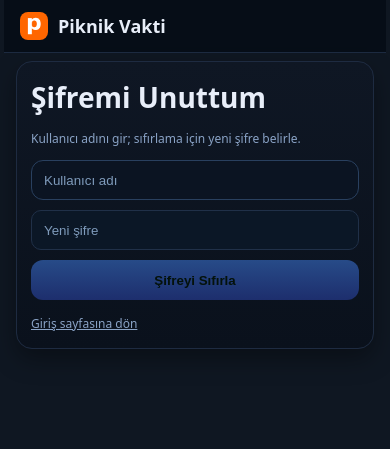
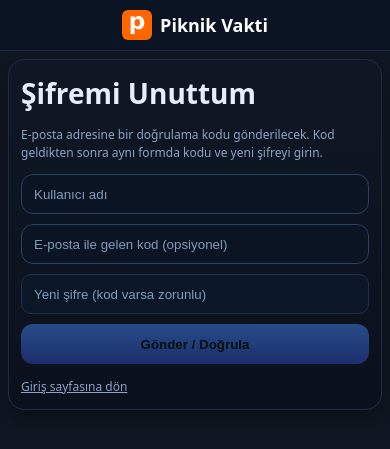
Before and after one commit to mnuri0008/picnic_1.0.1.3, a Python web app: template templates/auth_forgot.html in a window 390 px wide. Shown: the top 449 px of the page. Run offline with Jinja, Linux system fonts and the light colour scheme; the template is opened without the code that fills it, so the values that code supplies are empty.

Commit message:
Add files via upload

```diff
--- a/static/app.css
+++ b/static/app.css
@@ -94,3 +94,79 @@ input:focus{border-color:#6a8cff; box-shadow:0 0 0 2px rgba(106,140,255,.15)}
 /* Auth screens */
 .container.narrow{max-width:520px;margin:0 auto}
 .container.narrow .card{margin-top:18px}
+
+
+/* === Mobile Navbar Update (v2) === */
+.navbar.mobile{
+  display:flex;
+  justify-content:center;
+  align-items:center;
+  padding:10px 0;
+  background:#0b1422;
+  position:sticky;
+  top:0;
+  z-index:999;
+  border-bottom:1px solid #1c2a40;
+}
+.navbar.mobile .brand.center{
+  display:flex;
+  flex-direction:row;
+  align-items:center;
+  gap:8px;
+  font-size:20px;
+  font-weight:700;
+  color:#fff;
+  text-decoration:none;
+}
+.navbar.mobile .brand.center:hover{opacity:.85; transform:translateY(-1px);}
+.navbar.mobile .brand.center img{
+  width:30px;
+  height:30px;
+  border-radius:6px;
+}
+
+@media (max-width:600px){
+  body{font-size:15px;}
+  .container{padding:0 10px; max-width:600px; margin:0 auto;}
+  .card{margin:10px 0; padding:12px;}
+  .navbar.mobile .brand.center span{font-size:18px;}
+}
+
+
+
+/* === Mobile Navbar Update v2 === */
+.navbar.mobile{
+  display:flex;
+  justify-content:center;
+  align-items:center;
+  padding:10px 0;
+  background:#0b1422;
+  position:sticky;
+  top:0;
+  z-index:999;
+  border-bottom:1px solid #1c2a40;
+}
+
+.navbar.mobile .brand.center{
+  display:flex;
+  flex-direction:row;
+  align-items:center;
+  gap:8px;
+  font-size:20px;
+  font-weight:700;
+  color:#fff;
+  text-decoration:none;
+}
+.navbar.mobile .brand.center img{
+  width:30px;
+  height:30px;
+  border-radius:6px;
+}
+
+@media (max-width:600px){
+  body{font-size:15px;}
+  .container{padding:0 10px;}
+  .card{margin:10px 0;padding:12px;}
+  .navbar.mobile .brand.center span{font-size:18px;}
+  .container.narrow{max-width:100%;padding:0 8px;}
+}
--- a/templates/auth_forgot.html
+++ b/templates/auth_forgot.html
@@ -8,22 +8,23 @@
 </head>
 <body>
 <div class="container narrow">
-  <div class="navbar">
-    <div class="brand">
+  <div class="navbar navbar mobile">
+    <a href="/" class="brand center">
       <img src="{{ url_for('static', filename='icons/picnic-icon-192.png') }}" alt="icon">
       <span>Piknik Vakti</span>
-    </div>
+    </a>
   </div>
   <div class="card">
     <h1 style="margin:0 0 6px">Şifremi Unuttum</h1>
-    <p class="small">Kullanıcı adını gir; sıfırlama için yeni şifre belirle.</p>
+    <p class="small">E‑posta adresine bir doğrulama kodu gönderilecek. Kod geldikten sonra aynı formda kodu ve yeni şifreyi girin.</p>
     {% if error %}<div class="small" style="color:#ffb4b4;margin-bottom:8px">{{ error }}</div>{% endif %}
     {% if ok %}<div class="small" style="color:#b5ffb5;margin-bottom:8px">{{ ok }}</div>{% endif %}
     <form method="post" action="/auth/forgot">
       <div style="display:flex;flex-direction:column;gap:10px">
         <input type="text" name="username" placeholder="Kullanıcı adı" required>
-        <input type="password" name="new_password" placeholder="Yeni şifre" required>
-        <button class="button primary" type="submit">Şifreyi Sıfırla</button>
+        <input type="text" name="code" placeholder="E‑posta ile gelen kod (opsiyonel)">
+        <input type="password" name="new_password" placeholder="Yeni şifre (kod varsa zorunlu)">
+        <button class="button primary" type="submit">Gönder / Doğrula</button>
       </div>
     </form>
     <div style="margin-top:10px"><a class="small" href="/auth/login">Giriş sayfasına dön</a></div>
```
Also changed, not shown: server.py (+66 -215 lines), templates/auth_login.html (+8 -7 lines), templates/auth_register.html (+7 -6 lines), templates/index.html (+6 -6 lines), templates/room.html (+7 -7 lines).
